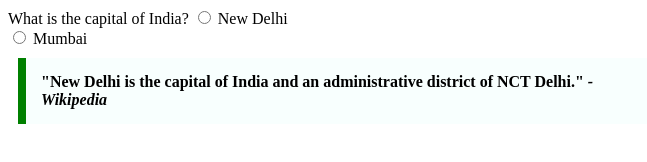
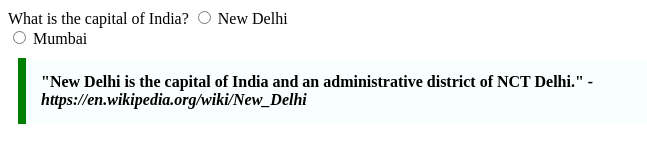
Before and after one commit to acciojob/trivia-HarshitTyagi651, a website: page main.html in a window 1280 px wide. Shown: the whole page, without its empty margins (0-647 px from the left). Drawn offline with Linux system fonts and the light colour scheme.

Commit message:
created a submission

```diff
--- a/main.html
+++ b/main.html
@@ -31,7 +31,7 @@
 
 	<blockquote class="styled-quote">
         "New Delhi is the capital of India and an administrative district of NCT Delhi."
-        <cite> - Wikipedia</cite>
+        <cite> - https://en.wikipedia.org/wiki/New_Delhi</cite>
     </blockquote>
     <script type="text/javascript" src="./script.js">
 </script>
```
